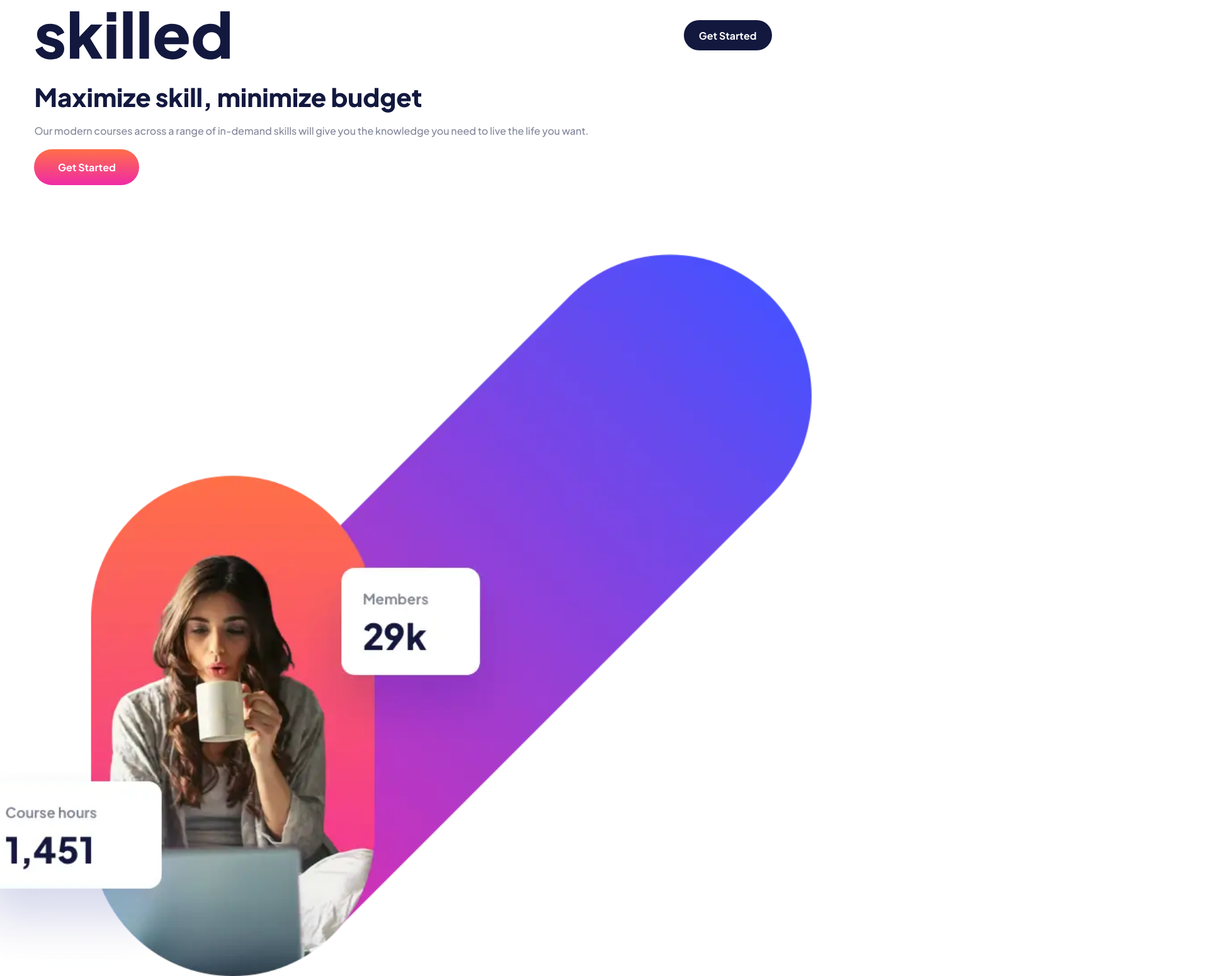
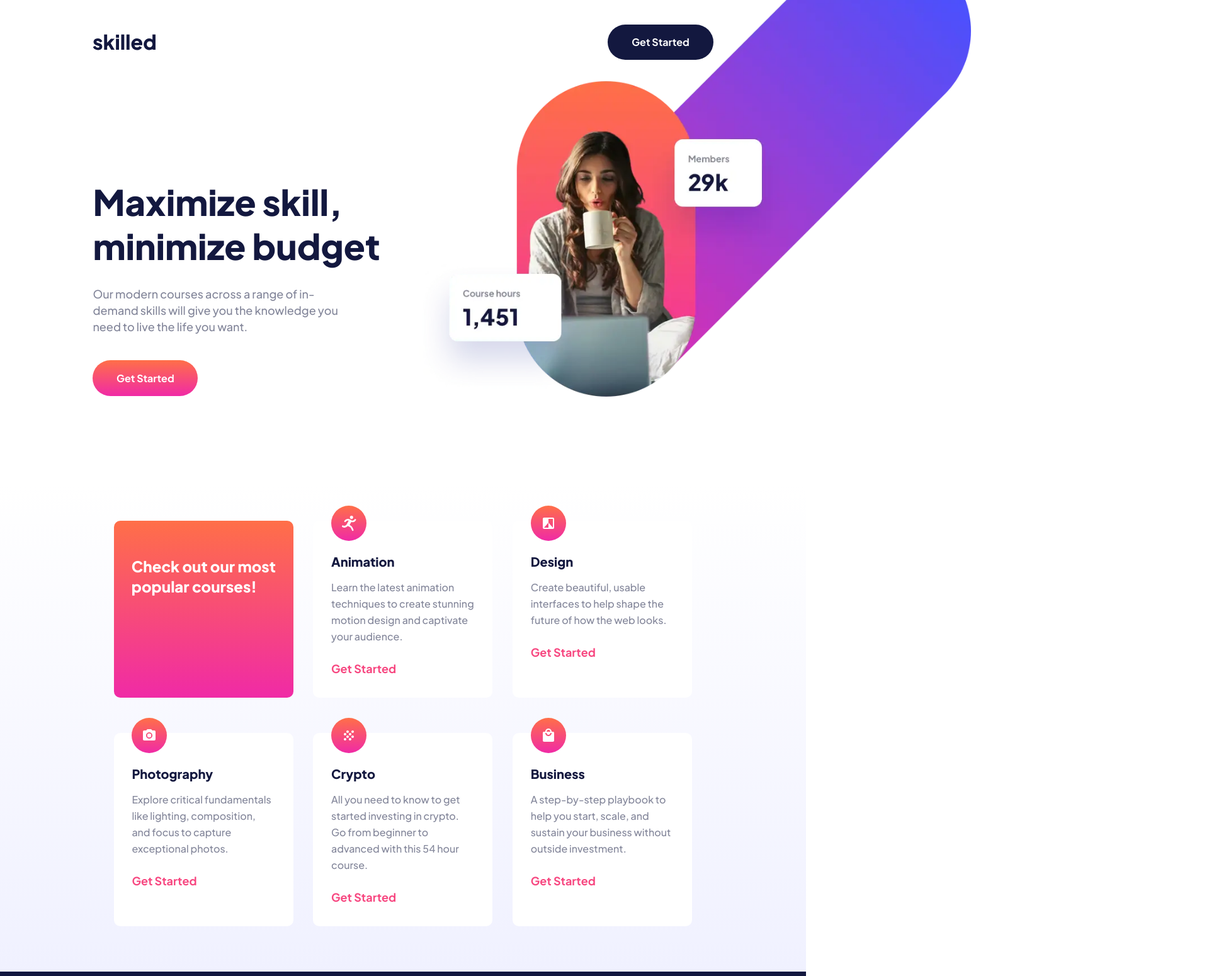
Before and after one commit to CharlieCastleWeb/Front-End-Mentor---Skilled-e-learning-landing-page, a plain HTML site: page index.html in a window 1280 px wide. Shown: the top 1550 px of the page at 63% size, 1920 px wide, since content can reach past the window. Drawn offline with Linux system fonts and the light colour scheme.

Commit message:
Completed tablet and sektop design

```diff
--- a/index.html
+++ b/index.html
@@ -26,21 +26,21 @@
         </p>
         <a href="#">Get Started</a>
       </div>
-    </div>
       <picture class="hero-image">
         <source
         srcset="./assets/images/image-hero-desktop.webp"
-        media="(min-width: 750px)"
+        media="(min-width: 1000px)"
         >
         <source
         srcset="./assets/images/image-hero-tablet.webp"
-        media="(min-width: 450px)"
+        media="(min-width: 650px)"
         >
         <img
         src="./assets/images/image-hero-mobile.webp"
         alt="Hero Image"
         >
       </picture>
+    </div>
 
     <div class="courses">
 
--- a/styles/scss/main.scss
+++ b/styles/scss/main.scss
@@ -113,8 +113,6 @@ main {
     margin-top: 2rem;
 }
 
-
-
 .hero-text p {
     margin-top: 1rem;
 }
@@ -126,8 +124,6 @@ main {
     border-radius: 50px;
 }
 
-
-
 .hero-image img {
     width: 116%;
     margin-top: 1rem;
@@ -136,7 +132,7 @@ main {
 }
 
 .courses {
-    background: linear-gradient(0deg, #F0F1FF, #FFFFFF);
+    background: linear-gradient(0deg, #f0f1ff, #FFFFFF);
     padding-bottom: 4.5rem;
 }
 
@@ -188,3 +184,117 @@ footer a {
     border-radius: 50px;
     padding: 0.5625rem 1.5rem;
 }
+
+@media (min-width: 650px) {
+
+    header img {
+        width: 13%;
+    }
+
+    .hero {
+        display: flex;
+        align-items: center;
+        position: relative;
+        height: 500px;
+    }
+
+    .hero-text {
+        width: 57%;
+    }
+
+    .hero-image img {
+        width: 100%;
+        position: absolute;
+        top: -35%;
+        left: 48%;
+    }
+
+    .courses {
+        margin-top: 4rem;
+        display: flex;
+        flex-wrap: wrap;
+    }
+
+    .introduction,
+    .course {
+        width: 45%;
+        margin-top: 3.5rem;
+    }
+
+    .introduction {
+        padding-top: 3.5rem;
+    }
+
+    footer {
+        padding: 2.68rem 2.04rem;
+        align-items: center;
+    }
+
+    footer img {
+        width: 12.8%
+    }
+
+    footer a {
+        padding: 0.85rem 1.5rem;
+    }
+}
+
+@media (min-width: 1000px) {
+    header,
+    .hero,
+    .introduction {
+        width: 76.9736%;
+        margin: 0 auto;
+    }
+
+    header {
+        margin-top: 2.4218rem;
+    }
+
+    header img {
+        width: 10.1%;
+    }
+
+    header a {
+        padding: 1.1rem 2.36rem;
+    }
+
+    h1 {
+        font-size: 3.5rem;
+    }
+
+    .hero {
+        margin-top: 7rem;
+    }
+
+    .hero-text p {
+        font-size: 1.125rem;
+        margin-top: 1.8125rem;
+        width: 70%;
+    }
+
+    .hero-text a {
+        margin-top: 2.5rem;
+    }
+
+    .hero img {
+        width: 95%;
+        position: absolute;
+        top: -75%;
+        left: 50%;
+    }
+
+    .courses {
+        padding: 0 10.3125rem 4.5rem 10.3125rem;
+    }
+
+    .introduction,
+    .course {
+        width: 30%;
+        margin-top: 3.5rem;
+    }
+
+    footer {
+        padding: 2rem 10.3125rem;
+    }
+}
```
Also changed, not shown: styles/css/main.css, 1 other file. Lines whose indentation alone changed are shown as unchanged.
